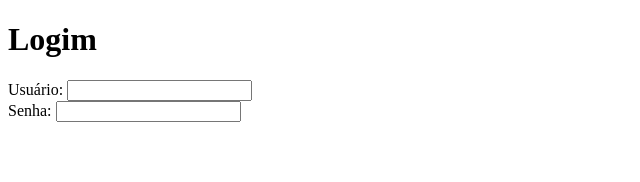
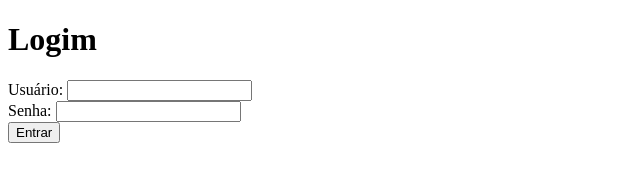
Before and after one commit to Saiog/pagina-de-login, a plain HTML site: page index.html in a window 1280 px wide. Shown: the whole page, without its empty margins (0-640 px from the left). Drawn offline with Linux system fonts and the light colour scheme.

Commit message:
feat(release): adiciona botao Entrar ao formulario

```diff
--- a/index.html
+++ b/index.html
@@ -12,6 +12,8 @@
         <br>
         <label for="senha">Senha:</label>
         <input type="password" id="senha" name="senha">
+        <br>
+        <button type="submit">Entrar</button>
     </form>
 </body>
 </html>
```
